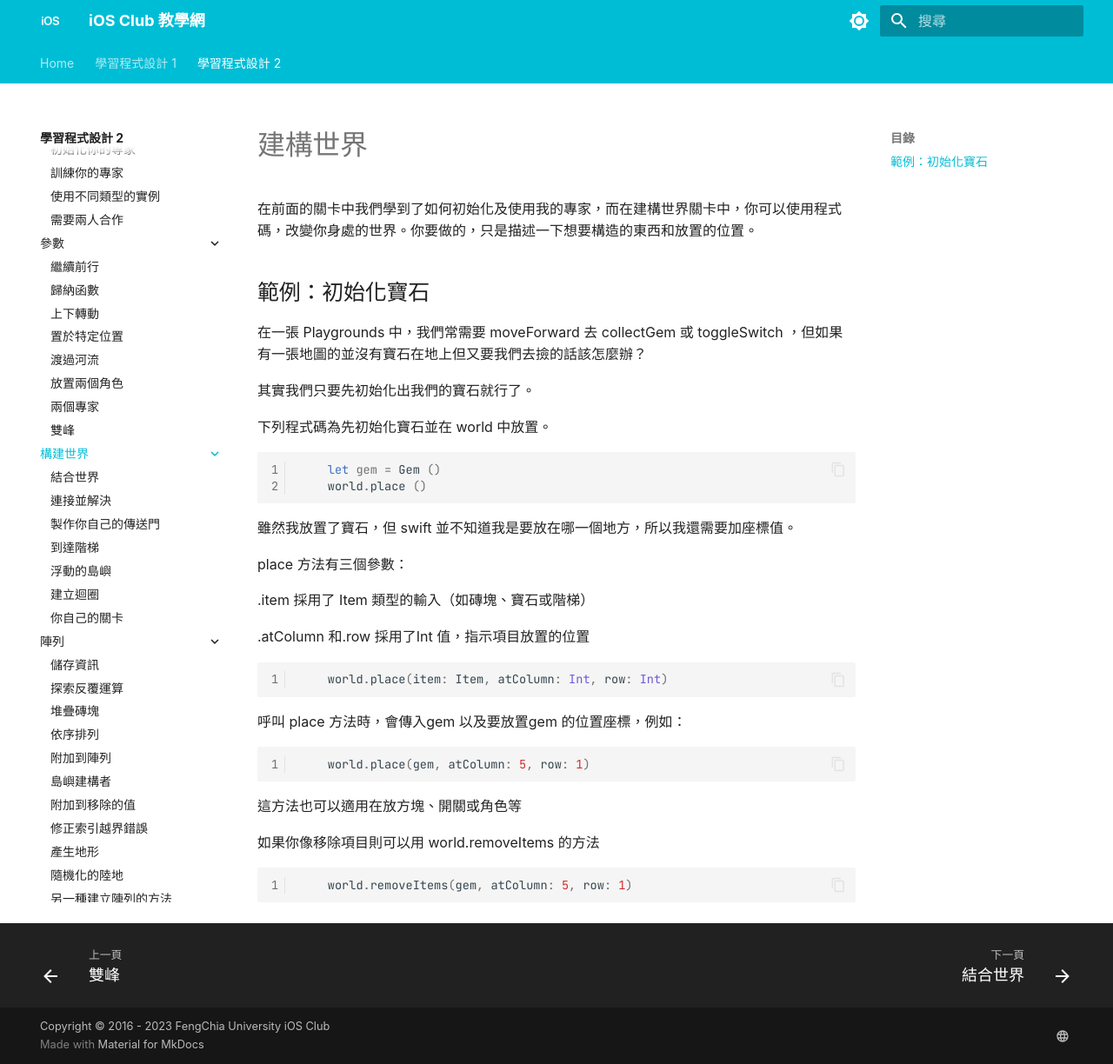
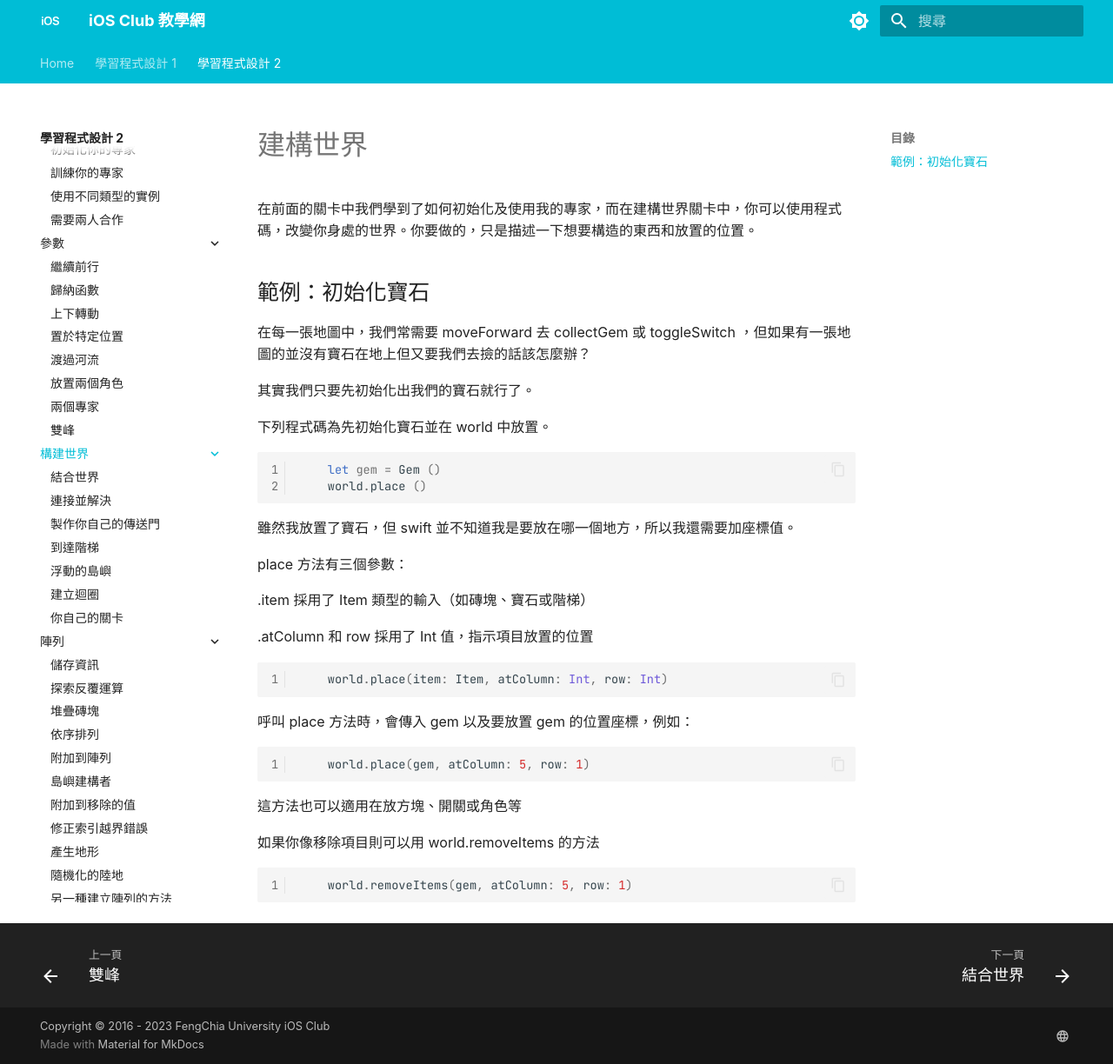
Before and after one commit to FCU-iOSClub/tutorial, an MkDocs documentation site: the page built from docs/swift-learning-2/5-world-building/index.md, in a window 1280 px wide and 1224 px high. Shown: the whole window at 87% size. Built offline with MkDocs 1.6.1 and Material for MkDocs 9.7.7, drawn with Linux system fonts in a browser that asks for light colours.

Commit message:
Update index.md

````diff
--- a/docs/swift-learning-2/5-world-building/index.md
+++ b/docs/swift-learning-2/5-world-building/index.md
@@ -4,7 +4,7 @@
 
 ## 範例：初始化寶石
 
-在一張 Playgrounds 中，我們常需要 moveForward 去 collectGem 或 toggleSwitch ，但如果有一張地圖的並沒有寶石在地上但又要我們去撿的話該怎麼辦？
+在每一張地圖中，我們常需要 moveForward 去 collectGem 或 toggleSwitch ，但如果有一張地圖的並沒有寶石在地上但又要我們去撿的話該怎麼辦？
 
 其實我們只要先初始化出我們的寶石就行了。
 
@@ -19,14 +19,14 @@ place 方法有三個參數：
 
 .item 採用了 Item 類型的輸入（如磚塊、寶石或階梯）
 
-.atColumn 和.row 採用了Int 值，指示項目放置的位置
+.atColumn 和 row 採用了 Int 值，指示項目放置的位置
 
 ```swift linenums="1"
     world.place(item: Item, atColumn: Int, row: Int)
 ```
 
 
-呼叫 place 方法時，會傳入gem 以及要放置gem 的位置座標，例如：
+呼叫 place 方法時，會傳入 gem 以及要放置 gem 的位置座標，例如：
 
 ```swift linenums="1"
     world.place(gem, atColumn: 5, row: 1)
````
